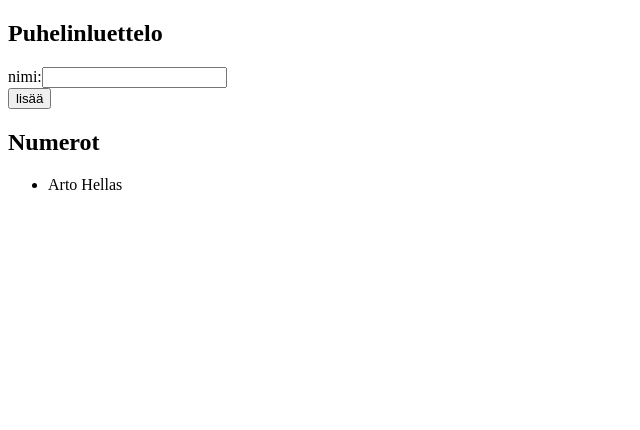
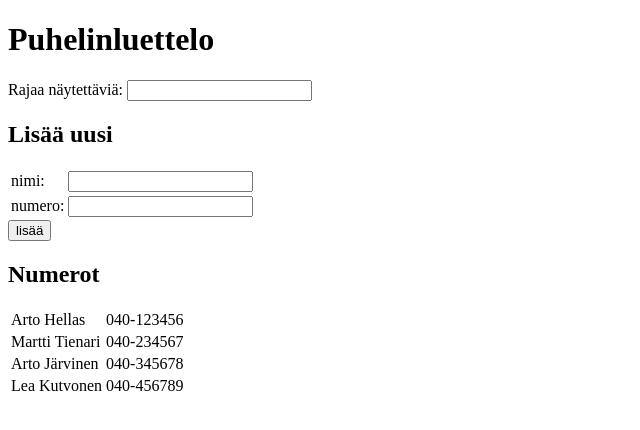
Before and after one commit to lopossumi/fullstack-websoke, a React (Create React App) app in the folder osa-2/puhelinluettelo/: page / in a window 1280 px wide. Shown: the top 430 px of the page, without its empty margins (0-640 px from the left). Built offline with nearby package versions, Linux system fonts and the light colour scheme.

Commit message:
Tehtävä 2.9: filtraus

```diff
--- a/osa-2/puhelinluettelo/src/App.js
+++ b/osa-2/puhelinluettelo/src/App.js
@@ -5,13 +5,18 @@
         super(props)
         this.state = {
             persons: [
-                { name: 'Arto Hellas' }
+                { name: 'Arto Hellas', number: '040-123456' },
+                { name: 'Martti Tienari', number: '040-234567' },
+                { name: 'Arto Järvinen', number: '040-345678' },
+                { name: 'Lea Kutvonen', number: '040-456789' }
             ],
-            newName: ''
+            newName: '',
+            newNumber: '',
+            myFilter: ''
         }
     }
 
-    addName = (event) => {
+    addPerson = (event) => {
         event.preventDefault()
 
         //Check if name exists
@@ -21,36 +26,60 @@
         } else {
 
             const personObject = {
-                name: this.state.newName
+                name: this.state.newName,
+                number: this.state.newNumber
             }
             const persons = this.state.persons.concat(personObject)
 
             this.setState({
                 persons: persons,
-                newName: ''
+                newName: '',
+                newNumber: ''
             })
         }
     }
 
+    handleFilter = (event) => {
+        this.setState({ myFilter: event.target.value })
+    }
+
     handleNameChange = (event) => {
-        console.log(event.target.value)
         this.setState({ newName: event.target.value })
     }
 
-    nimilista = () => this.state.persons.map(
-        item => <Person key={item.name} person={item} />
-    )
+    handleNumberChange = (event) => {
+        this.setState({ newNumber: event.target.value })
+    }
+
+    nimilista = () => this.state.persons
+        .filter(item => item.name.toUpperCase().indexOf(this.state.myFilter.toUpperCase()) !== -1)
+        .map(item => <Person key={item.name} person={item} />)
 
     render() {
         return (
             <div>
-                <h2>Puhelinluettelo</h2>
-                <form onSubmit={this.addName}>
+                <h1>Puhelinluettelo</h1>
+                Rajaa näytettäviä: <input value={this.state.myFilter} onChange={this.handleFilter} />
+                <form onSubmit={this.addPerson}>
                     <div>
-                        nimi:
-                        <input
-                            value={this.state.newName}
-                            onChange={this.handleNameChange} />
+                    <h2>Lisää uusi</h2>
+                        <table>
+                            <tbody>
+                                <tr>
+                                    <td>nimi:</td>
+                                    <td><input
+                                        value={this.state.newName}
+                                        onChange={this.handleNameChange} /></td>
+                                </tr>
+                                <tr>
+                                    <td>numero:</td>
+                                    <td><input
+                                        value={this.state.newNumber}
+                                        onChange={this.handleNumberChange} /></td>
+                                </tr>
+                            </tbody>
+                        </table>
+
                     </div>
                     <div>
                         <button type="submit">lisää</button>
@@ -58,14 +87,14 @@
                 </form>
                 <h2>Numerot</h2>
 
-                <ul>
+                <table><tbody>
                     {this.nimilista()}
-                </ul>
+                </tbody></table>
             </div>
         )
     }
 }
 
-const Person = (props) => <li>{props.person.name}</li>
+const Person = (props) => <tr><td>{props.person.name}</td><td>{props.person.number}</td></tr>
 
 export default App
```
